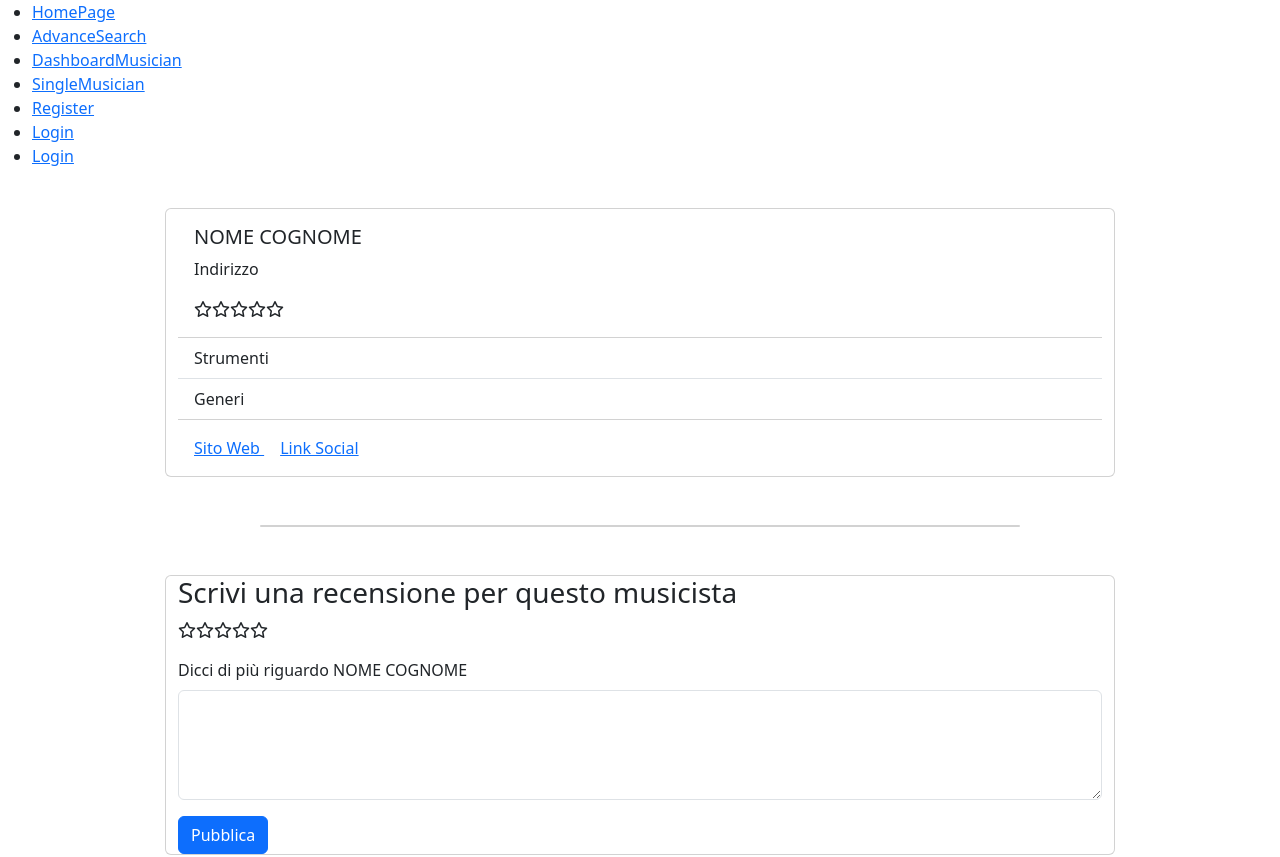
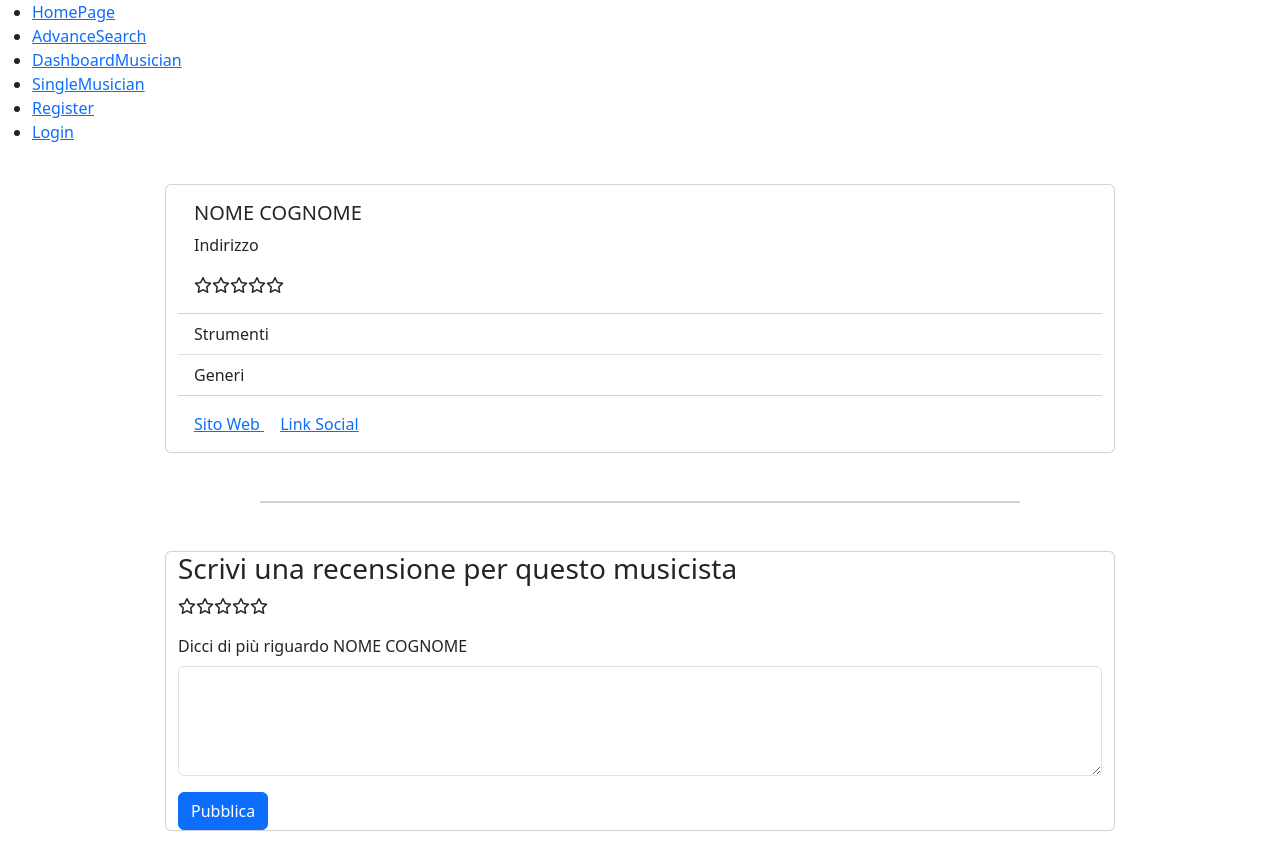
Before and after one commit to DanielMarella/progetto-finale-front-end, a Vue app: page /SingleMusician in a window 1280 px wide. Shown: the top 857 px of the page. Built offline with nearby package versions, Linux system fonts and the light colour scheme.

Commit message:
fix nav link router

```diff
--- a/src/components/HeaderApp.vue
+++ b/src/components/HeaderApp.vue
@@ -43,11 +43,6 @@ export default {
                     route: './Login',
                     name: 'Login'
                 },
-                {
-                    route: './Login',
-                    name: 'Login'
-
-                },
             ]
         }
     },
```
